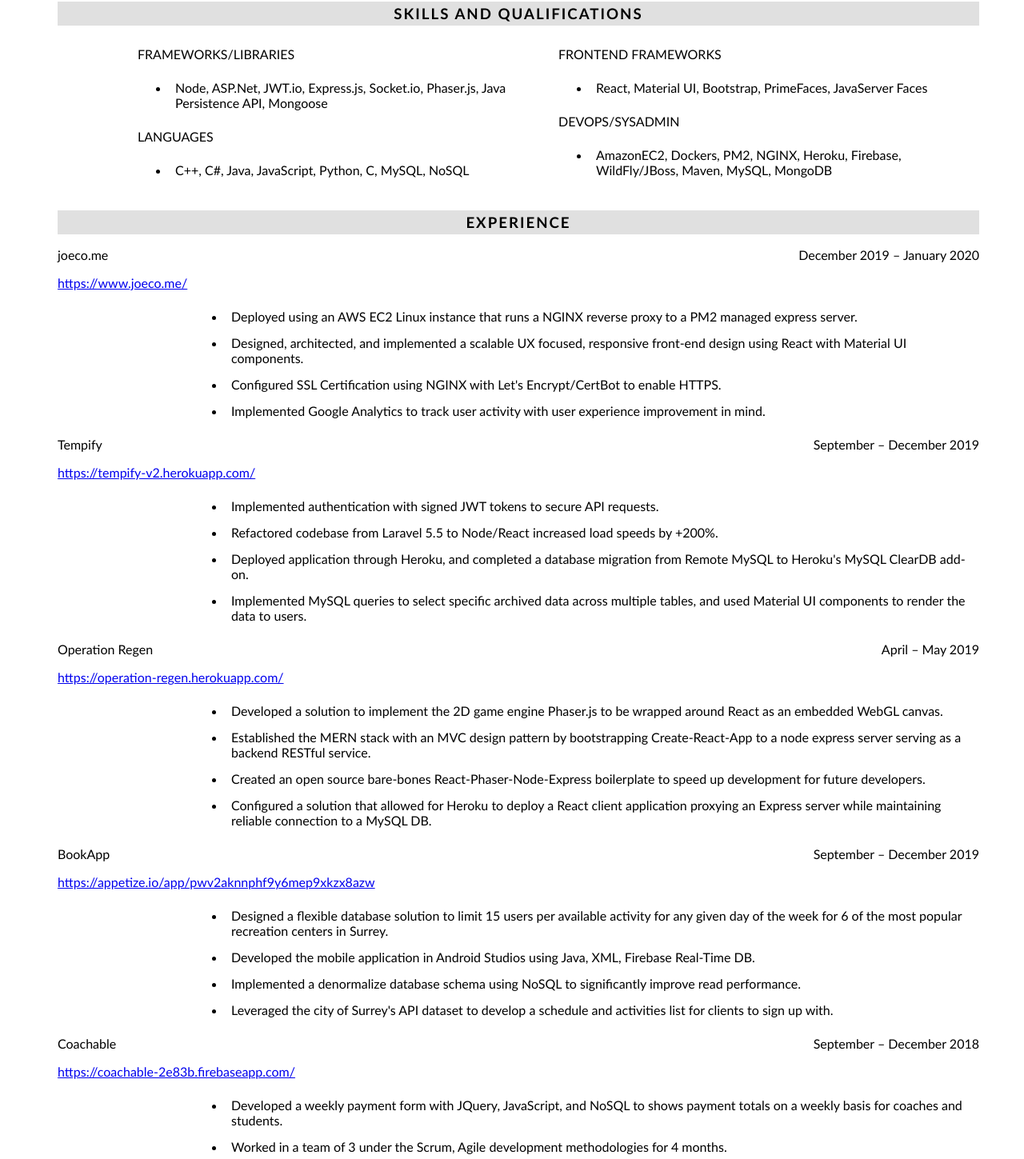
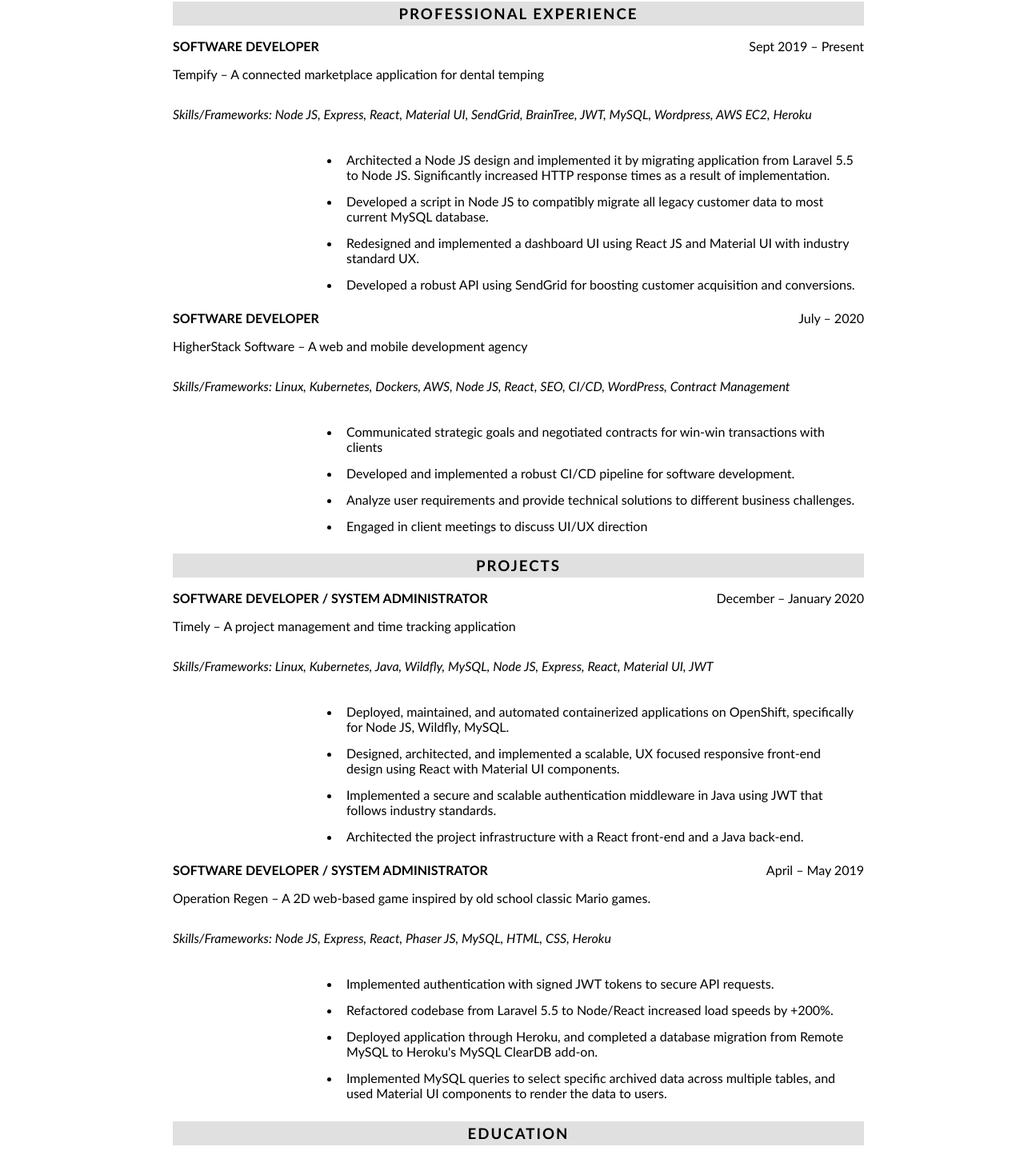
Before and after one commit to joecof/resume.joeco.me, a React (Create React App) app in the folder view/: page / in a window 1280 px wide. Shown: the part 320-1769 px from the top of the page at 80% size. Built offline with nearby package versions, Linux system fonts and the light colour scheme.

Commit message:
done updating

```diff
--- a/package.json
+++ b/package.json
@@ -26,6 +26,7 @@
     "helmet": "^3.21.2",
     "nodemailer": "^6.4.2",
     "path": "^0.12.7",
+    "pattern.css": "^1.0.0",
     "router": "^1.3.3"
   }
 }
--- a/view/src/components/navbar/Navbar.js
+++ b/view/src/components/navbar/Navbar.js
@@ -50,7 +50,6 @@ class Navbar extends Component {
   }
 
   listenScrollEvent() {
-
     const distanceY = window.pageYOffset;
 
     if (distanceY >= 50) {
--- a/view/src/components/paperResume/PaperEducation.js
+++ b/view/src/components/paperResume/PaperEducation.js
@@ -25,7 +25,7 @@ class PaperEducation extends Component {
     return (
       <div className = "Paper-education">
         <p className= "Paper-education-text">
-          {this.props.title} <span className = {classes.date}> {this.props.date} </span>
+          <b>{this.props.title}</b> <span className = {classes.date}> {this.props.date} </span>
         </p>
         <br/>
       </div>
--- a/view/src/components/paperResume/PaperProject.js
+++ b/view/src/components/paperResume/PaperProject.js
@@ -1,6 +1,6 @@
 import React, { Component } from 'react'
 import { withStyles } from '@material-ui/core/styles';
-import Typography from '@material-ui/core/Typography';
+import PaperSkills from '../paperResume/PaperSkills'
 
 import './PaperProject.css';
 
@@ -27,11 +27,12 @@ class PaperProject extends Component {
     return (
       <div className = "Paper-projects">
         <p className="Paper-projects-title">
-            {this.props.title}  	<span className = {classes.date}> {this.props.date} </span>
+            <b>{this.props.title}</b>  	<span className = {classes.date}> {this.props.date} </span>
         </p>
         <p className="Paper-projects-title">
-          <a href={this.props.url} target = "blank"> {this.props.url} </a>
+          {this.props.desc}
         </p>
+        <PaperSkills skill = {this.props.skills}/>
           <ul>
             <li>
               {this.props.d1}
--- a/view/src/components/paperResume/PaperResume.css
+++ b/view/src/components/paperResume/PaperResume.css
@@ -3,7 +3,6 @@
   width: 90%;
   padding-top:175px;
   text-align: center;
-  margin-bottom:100px;
   font-family: 'Calibri', sans-serif;
 }
 
--- a/view/src/components/paperResume/PaperResume.js
+++ b/view/src/components/paperResume/PaperResume.js
@@ -62,73 +62,57 @@ class PaperResume extends Component {
 
     return (
       <div className = "Paper-container">
-        <img className = "Paper-close" src= {close} alt ="close" onClick = {this.props.growEvent} />
         <PaperContact
-          title = "JOECO FONG"
+          title = "JOE FONG"
           contact = "(778) 883 6220 – joecofg@gmail.com "
           url = "https://github.com/joecof"
         />
         <p className = "Paper-label">
-          SKILLS AND QUALIFICATIONS
+          PROFESSIONAL EXPERIENCE
         </p>
-        <PaperSkills
-          title1 = "FRAMEWORKS/LIBRARIES"
-          title2 = "LANGUAGES"
-          title3 = "FRONTEND FRAMEWORKS"
-          title4 = "DEVOPS/SYSADMIN"
-          d1 = "Node, ASP.Net, JWT.io, Express.js, Socket.io, Phaser.js, Java Persistence API, Mongoose"
-          d2 = "C++, C#, Java, JavaScript, Python, C, MySQL, NoSQL"
-          d3 = "React, Material UI, Bootstrap, PrimeFaces, JavaServer Faces"
-          d4 = "AmazonEC2, Dockers, PM2, NGINX, Heroku, Firebase, WildFly/JBoss, Maven, MySQL, MongoDB"
-        />
+        <PaperProject
+            title = "SOFTWARE DEVELOPER"
+            date = "Sept 2019 – Present"
+            skills = "Node JS, Express, React, Material UI, SendGrid, BrainTree, JWT, MySQL, Wordpress, AWS EC2, Heroku"
+            desc = "Tempify – A connected marketplace application for dental temping"
+            d1 = "Architected a Node JS design and implemented it by migrating application from Laravel 5.5 to Node JS. Significantly increased HTTP response times as a result of implementation."
+            d2 = "Developed a script in Node JS to compatibly migrate all legacy customer data to most current MySQL database."
+            d3 = "Redesigned and implemented a dashboard UI using React JS and Material UI with industry standard UX."
+            d4 = "Developed a robust API using SendGrid for boosting customer acquisition and conversions."
+          />
+          <PaperProject
+            title = "SOFTWARE DEVELOPER"
+            date = "July – 2020"
+            skills = "Linux, Kubernetes, Dockers, AWS, Node JS, React, SEO, CI/CD, WordPress, Contract Management"
+            desc = "HigherStack Software – A web and mobile development agency"
+            d1 = "Communicated strategic goals and negotiated contracts for win-win transactions with clients"
+            d2 = "Developed and implemented a robust CI/CD pipeline for software development."
+            d3 = "Analyze user requirements and provide technical solutions to different business challenges."
+            d4 = "Engaged in client meetings to discuss UI/UX direction"
+          />
         <p className = "Paper-label">
-          EXPERIENCE
+          PROJECTS
         </p>
         <div className = "Paper-projects">
           <PaperProject
-            title = "joeco.me "
-            date = "December 2019 – January 2020"
-            url = "https://www.joeco.me/"
-            d1 = "Deployed using an AWS EC2 Linux instance that runs a NGINX reverse proxy to a PM2 managed express server."
-            d2 = "Designed, architected, and implemented a scalable UX focused, responsive front-end design using React with Material UI components. "
-            d3 = "Configured SSL Certification using NGINX with Let's Encrypt/CertBot to enable HTTPS."
-            d4 = "Implemented Google Analytics to track user activity with user experience improvement in mind."
+            title = "SOFTWARE DEVELOPER / SYSTEM ADMINISTRATOR"
+            date = "December – January 2020"
+            skills = "Linux, Kubernetes, Java, Wildfly, MySQL, Node JS, Express, React, Material UI, JWT"
+            desc = "Timely – A project management and time tracking application"
+            d1 = "Deployed, maintained, and automated containerized applications on OpenShift, specifically for Node JS, Wildfly, MySQL."
+            d2 = "Designed, architected, and implemented a scalable, UX focused responsive front-end design using React with Material UI components."
+            d3 = "Implemented a secure and scalable authentication middleware in Java using JWT that follows industry standards."
+            d4 = "Architected the project infrastructure with a React front-end and a Java back-end."
           />
           <PaperProject
-            title = "Tempify"
-            date = "September – December 2019"
-            url = "https://tempify-v2.herokuapp.com/"
+            title = "SOFTWARE DEVELOPER / SYSTEM ADMINISTRATOR"
+            date = "April – May 2019"
+            skills = "Node JS, Express, React, Phaser JS, MySQL, HTML, CSS, Heroku"
+            desc = "Operation Regen – A 2D web-based game inspired by old school classic Mario games."
             d1 = "Implemented authentication with signed JWT tokens to secure API requests."
             d2 = "Refactored codebase from Laravel 5.5 to Node/React increased load speeds by +200%. "
             d3 = "Deployed application through Heroku, and completed a database migration from Remote MySQL to Heroku's MySQL ClearDB add-on."
             d4 = "Implemented MySQL queries to select specific archived data across multiple tables, and used Material UI components to render the data to users."
-          />
-          <PaperProject
-            title = "Operation Regen"
-            date = "April – May 2019"
-            url = "https://operation-regen.herokuapp.com/"
-            d1 = "Developed a solution to implement the 2D game engine Phaser.js to be wrapped around React as an embedded WebGL canvas."
-            d2 = "Established the MERN stack with an MVC design pattern by bootstrapping Create-React-App to a node express server serving as a backend RESTful service."
-            d3 = "Created an open source bare-bones React-Phaser-Node-Express boilerplate to speed up development for future developers."
-            d4 = "Configured a solution that allowed for Heroku to deploy a React client application proxying an Express server while maintaining reliable connection to a MySQL DB."
-          />
-          <PaperProject
-            title = "BookApp"
-            date = "September – December 2019"
-            url = "https://appetize.io/app/pwv2aknnphf9y6mep9xkzx8azw"
-            d1 = "Designed a flexible database solution to limit 15 users per available activity for any given day of the week for 6 of the most popular recreation centers in Surrey."
-            d2 = "Developed the mobile application in Android Studios using Java, XML, Firebase Real-Time DB."
-            d3 = "Implemented a denormalize database schema using NoSQL to significantly improve read performance."
-            d4 = "Leveraged the city of Surrey's API dataset to develop a schedule and activities list for clients to sign up with."
-          />
-          <PaperProject
-            title = "Coachable"
-            date = "September – December 2018"
-            url = "https://coachable-2e83b.firebaseapp.com/"
-            d1 = "Developed a weekly payment form with JQuery, JavaScript, and NoSQL to shows payment totals on a weekly basis for coaches and students."
-            d2 = "Worked in a team of 3 under the Scrum, Agile development methodologies for 4 months."
-            d3 = "Deployed the application on Firebase, using NoSQL for the database."
-            d4 = "Used CSS Bootstrap to build frontend."
           />
         </div>
         <p className= "Paper-label">
@@ -136,19 +120,13 @@ class PaperResume extends Component {
         </p>
         <div className = "Paper-education">
           <PaperEducation
-            title = "ASSOCIATE DEGREE – COMPUTER SYSTEMS TECHNOLOGY BCIT, BURNABY"
-            date = "2018 – Present"
+            title = "DIPLOMA (WITH DISTINCTION) – COMPUTER SYSTEMS TECHNOLOGY BCIT, BURNABY"
+            date = "2020"
           />
           <PaperEducation
             title = "DEGREE – HEALTH SCIENCES SFU, BURNABY"
             date = "2016"
           />
-        </div>
-        <div>
-          <p className="Paper-label">
-            PROJECTS
-          </p>
-          <Projects/>
         </div>
       </div>
     )
--- a/view/src/components/paperResume/PaperSkills.js
+++ b/view/src/components/paperResume/PaperSkills.js
@@ -1,17 +1,18 @@
 import React, { Component } from 'react'
 import { withStyles } from '@material-ui/core/styles';
-import Typography from '@material-ui/core/Typography';
-
-import './PaperSkills.css';
 
 const styles = theme => ({
   paper: {
     margin: theme.spacing(1),
   },
-  projects: {
+  PaperSkills: {
     textAlign: 'left',
     fontSize: '12pt',
     letterSpacing: '2px',
+  },
+  paperSkillsDesc: {
+    paddingTop: 15,
+    paddingBottom: 15,
   },
   date: {
     float:'right',
@@ -23,45 +24,11 @@ class PaperSkills extends Component {
 
   render() {
     const { classes } = this.props;
+
     return (
-      <div className = "Paper-skills">
-        <div className = "PaperSkills-container1">
-          <p className= "Paper-skills-title" >
-            {this.props.title1}
-          </p>
-          <ul>
-            <li>
-              {this.props.d1}
-            </li>
-          </ul>
-          <p className="Paper-skills-title">
-            {this.props.title2}
-          </p>
-          <ul>
-            <li>
-              {this.props.d2}
-            </li>
-          </ul>
-        </div>
-      <div className = "PaperSkills-container2">
-        <p className="Paper-skills-title">
-          {this.props.title3}
-        </p>
-        <ul>
-          <li>
-            {this.props.d3}
-          </li>
-        </ul>
-          <p className="Paper-skills-title">
-            {this.props.title4}
-          </p>
-        <ul>
-          <li>
-            {this.props.d4}
-          </li>
-        </ul>
+      <div className = {classes.paperSkills}>
+        <p className = {classes.paperSkillsDesc}> <i> Skills/Frameworks: {this.props.skill}</i> </p>
       </div>
-    </div>
     )
   }
 }
--- a/view/src/components/resume/Resume.css
+++ b/view/src/components/resume/Resume.css
@@ -1,4 +1,6 @@
-.Resume-container {
+/* .Resume-container {
   justify-content: center;
   font-family: 'Calibri';
-}
+  width: 75%;
+  margin: 0 auto;
+} */
--- a/view/src/components/resume/Resume.js
+++ b/view/src/components/resume/Resume.js
@@ -1,10 +1,8 @@
 import React, {Component} from 'react';
 import Navbar from '../navbar/Navbar';
-import Header from '../header/Header';
 import Modal from '../modal/Modal';
 import PaperResume from '../paperResume/PaperResume';
 import { Link, animateScroll as scroll } from "react-scroll";
-import Grow from '@material-ui/core/Grow';
 
 import './Resume.css';
 
@@ -42,18 +40,7 @@ class Resume extends Component {
           growEvent = {this.handleClick}
           grow = {this.state.grow}
         />
-        {
-          this.state.grow ?
-            <Grow in = {true}>
-              <div>
-              <Header/>
-              </div>
-            </Grow>
-           :
-            <PaperResume
-              growEvent = {this.handleClick}
-            />
-        }
+        <PaperResume />
         {
           this.state.grow && this.state.clicked ?
             (<Link to="null" onClick={() => scroll.scrollTo(0, {duration: 500})} >
@@ -65,20 +52,6 @@ class Resume extends Component {
             :
             null
         }
-
-        {/* {
-          this.state.grow ?
-            <Link to="null" onClick={() => scroll.scrollTo(850)} > <DownArrow/></Link>
-            :
-            null
-        } */}
-
-        {/* {
-          this.state.grow ?
-            <Projects/>
-            :
-            null
-        } */}
       </div>
     )
   }
--- a/view/src/index.css
+++ b/view/src/index.css
@@ -16,6 +16,14 @@ code {
 
 
 @media only screen and (min-width: 0px) and (max-width: 375px) {
+
+  .Resume-container {
+    justify-content: center;
+    font-family: 'Calibri';
+    width: 100%;
+    margin: 0 auto;
+  }
+
 
   .Paper-container {
     font-size:10pt;
@@ -67,6 +75,13 @@ code {
 }
 
 @media only screen and (min-width: 376px) and (max-width: 768px) {
+
+  .Resume-container {
+    justify-content: center;
+    font-family: 'Calibri';
+    width: 100%;
+    margin: 0 auto;
+  }
 
   .Paper-container {
     font-size:10pt;
@@ -121,6 +136,13 @@ code {
 }
 
 @media only screen and (min-width: 769px) and (max-width: 1024px) {
+
+  .Resume-container {
+    justify-content: center;
+    font-family: 'Calibri';
+    width: 85%;
+    margin: 0 auto;
+  }
 
   .Paper-skills {
     margin-left:50px;
@@ -178,6 +200,13 @@ code {
 
 @media only screen and (min-width: 1025px) and (max-width: 1366px) {
 
+  .Resume-container {
+    justify-content: center;
+    font-family: 'Calibri';
+    width: 75%;
+    margin: 0 auto;
+  }
+
   .Paper-projects li {
     padding: 7px;
     margin-left: 170px;
@@ -213,6 +242,13 @@ code {
 }
 
 @media only screen and (min-width: 1367px) and (max-width: 1920px) {
+  .Resume-container {
+    justify-content: center;
+    font-family: 'Calibri';
+    width: 65%;
+    margin: 0 auto;
+  }
+
 
   .Paper-projects li {
     padding: 7px;
```
Also changed, not shown: 2 other files (tests, documents, lock files or other folders).
